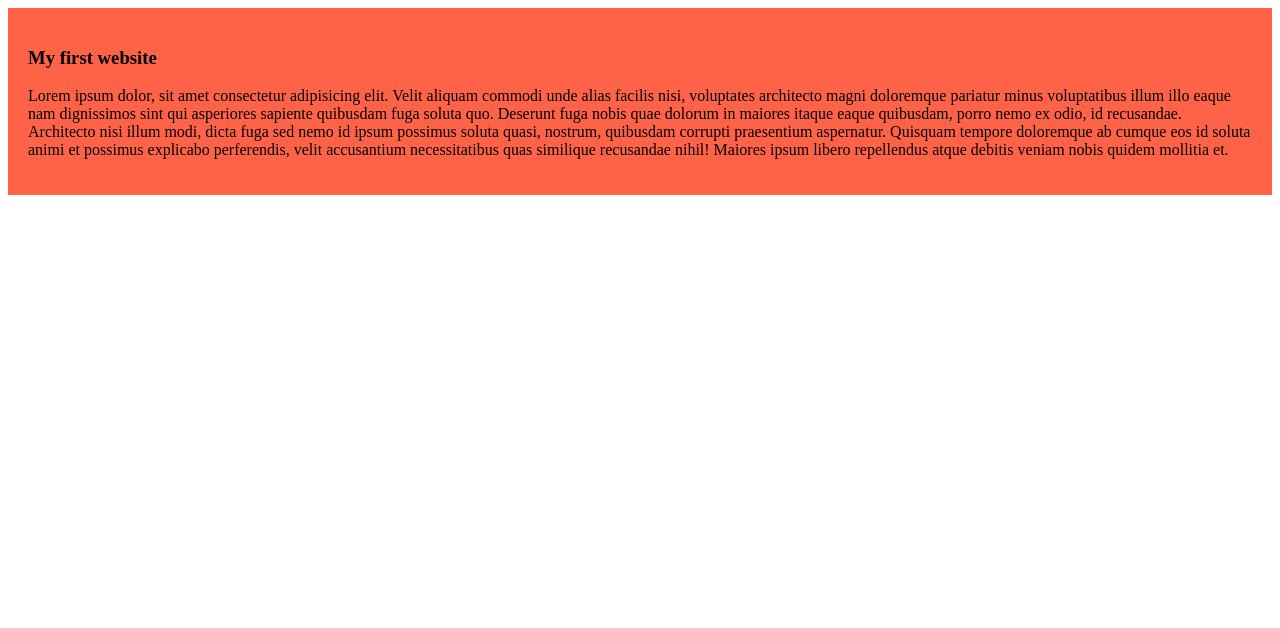
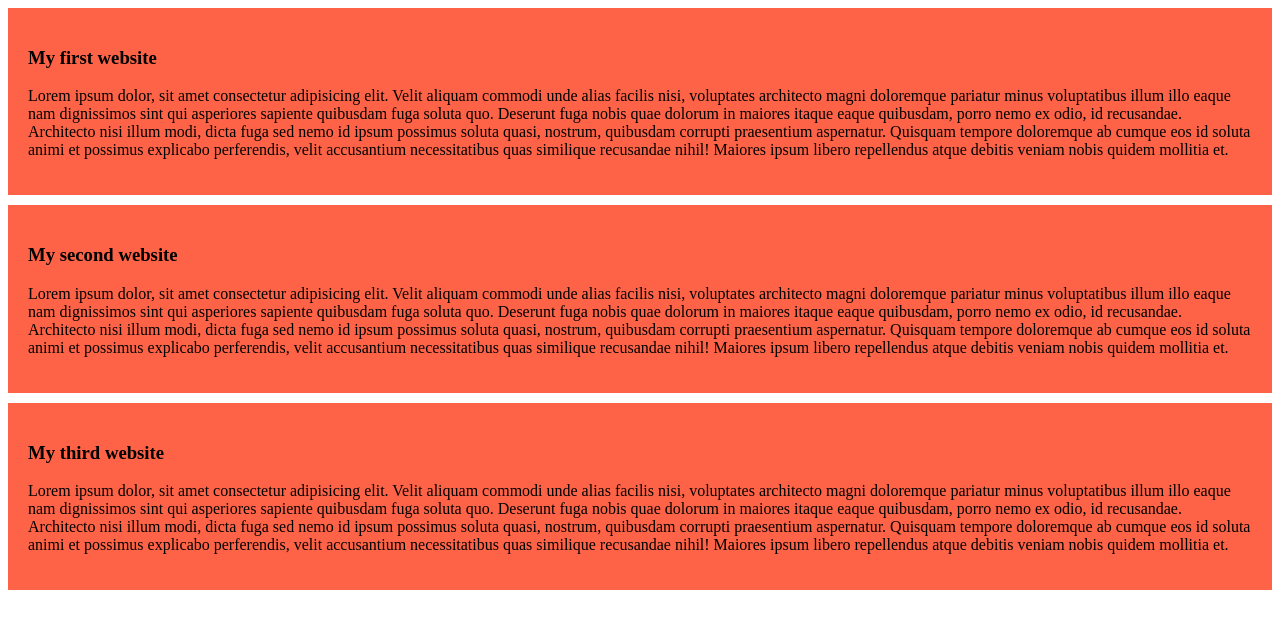
Before and after one commit to kaium44809/practice-html, a plain HTML site: page index.html in a window 1280 px wide. Drawn offline with Linux system fonts and the light colour scheme.

Commit message:
added the second third blog

```diff
--- a/index.html
+++ b/index.html
@@ -7,7 +7,17 @@
     <link rel="stylesheet" href="slyle.css">
 </head>
 <body>
-    <div><h3>My first website</h3>
-        <p>Lorem ipsum dolor, sit amet consectetur adipisicing elit. Velit aliquam commodi unde alias facilis nisi, voluptates architecto magni doloremque pariatur minus voluptatibus illum illo eaque nam dignissimos sint qui asperiores sapiente quibusdam fuga soluta quo. Deserunt fuga nobis quae dolorum in maiores itaque eaque quibusdam, porro nemo ex odio, id recusandae. Architecto nisi illum modi, dicta fuga sed nemo id ipsum possimus soluta quasi, nostrum, quibusdam corrupti praesentium aspernatur. Quisquam tempore doloremque ab cumque eos id soluta animi et possimus explicabo perferendis, velit accusantium necessitatibus quas similique recusandae nihil! Maiores ipsum libero repellendus atque debitis veniam nobis quidem mollitia et.</p></div>
+    <div>
+        <h3>My first website</h3>
+        <p>Lorem ipsum dolor, sit amet consectetur adipisicing elit. Velit aliquam commodi unde alias facilis nisi, voluptates architecto magni doloremque pariatur minus voluptatibus illum illo eaque nam dignissimos sint qui asperiores sapiente quibusdam fuga soluta quo. Deserunt fuga nobis quae dolorum in maiores itaque eaque quibusdam, porro nemo ex odio, id recusandae. Architecto nisi illum modi, dicta fuga sed nemo id ipsum possimus soluta quasi, nostrum, quibusdam corrupti praesentium aspernatur. Quisquam tempore doloremque ab cumque eos id soluta animi et possimus explicabo perferendis, velit accusantium necessitatibus quas similique recusandae nihil! Maiores ipsum libero repellendus atque debitis veniam nobis quidem mollitia et.</p>
+    </div>
+    <div>
+        <h3>My second website</h3>
+        <p>Lorem ipsum dolor, sit amet consectetur adipisicing elit. Velit aliquam commodi unde alias facilis nisi, voluptates architecto magni doloremque pariatur minus voluptatibus illum illo eaque nam dignissimos sint qui asperiores sapiente quibusdam fuga soluta quo. Deserunt fuga nobis quae dolorum in maiores itaque eaque quibusdam, porro nemo ex odio, id recusandae. Architecto nisi illum modi, dicta fuga sed nemo id ipsum possimus soluta quasi, nostrum, quibusdam corrupti praesentium aspernatur. Quisquam tempore doloremque ab cumque eos id soluta animi et possimus explicabo perferendis, velit accusantium necessitatibus quas similique recusandae nihil! Maiores ipsum libero repellendus atque debitis veniam nobis quidem mollitia et.</p>
+    </div>
+    <div>
+        <h3>My third website</h3>
+        <p>Lorem ipsum dolor, sit amet consectetur adipisicing elit. Velit aliquam commodi unde alias facilis nisi, voluptates architecto magni doloremque pariatur minus voluptatibus illum illo eaque nam dignissimos sint qui asperiores sapiente quibusdam fuga soluta quo. Deserunt fuga nobis quae dolorum in maiores itaque eaque quibusdam, porro nemo ex odio, id recusandae. Architecto nisi illum modi, dicta fuga sed nemo id ipsum possimus soluta quasi, nostrum, quibusdam corrupti praesentium aspernatur. Quisquam tempore doloremque ab cumque eos id soluta animi et possimus explicabo perferendis, velit accusantium necessitatibus quas similique recusandae nihil! Maiores ipsum libero repellendus atque debitis veniam nobis quidem mollitia et.</p>
+    </div>
 </body>
 </html>
--- a/slyle.css
+++ b/slyle.css
@@ -1,4 +1,5 @@
 div{
     background-color: tomato;
     padding: 20px;
+    margin-bottom: 10px;
 }
```
